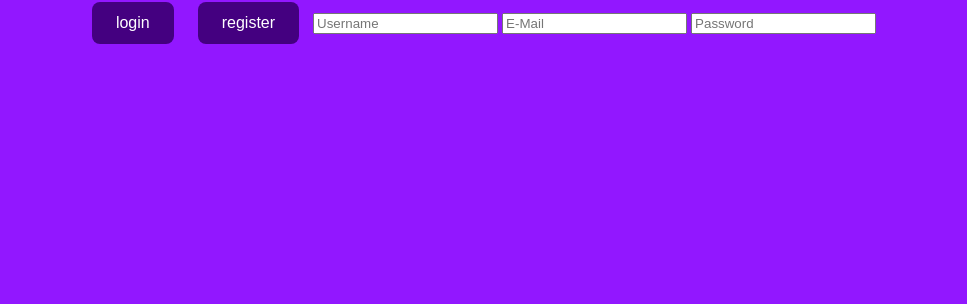
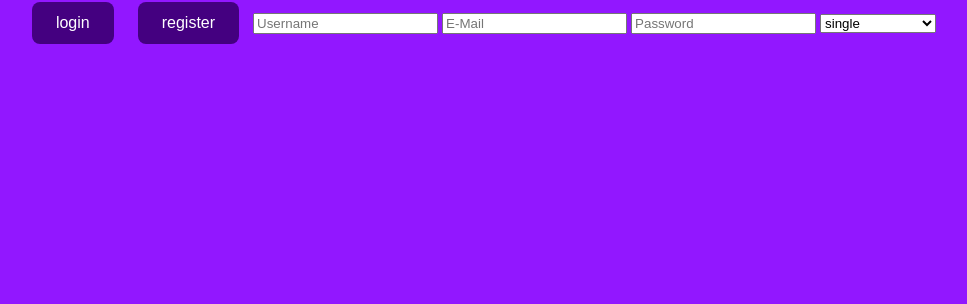
Before and after one commit to manumehl-67/K-BOND, a plain HTML site: page _Frontend/index.html in a window 1280 px wide. Shown: the part 496-800 px from the top of the page, without its empty margins (161-1128 px from the left). Drawn offline with Linux system fonts and the light colour scheme; a web font is replaced by a local one.

Commit message:
creation of new UI elements

```diff
--- a/_Frontend/index.html
+++ b/_Frontend/index.html
@@ -20,6 +20,14 @@
   <input id="email_input" placeholder="E-Mail">
   <input id="password_input" placeholder="Password" type="password">
 
+  <select name="relationship_status" id="relationship_status">
+    <option value="single">single</option>
+    <option value="dating">dating</option>
+    <option value="in_a_relationship">in a relationship</option>
+    <option value="complicated">complicated</option>
+
+  </select>
+
   <script src="script.js"></script>
 </body>
 
```
Also changed, not shown: 1 other file.
